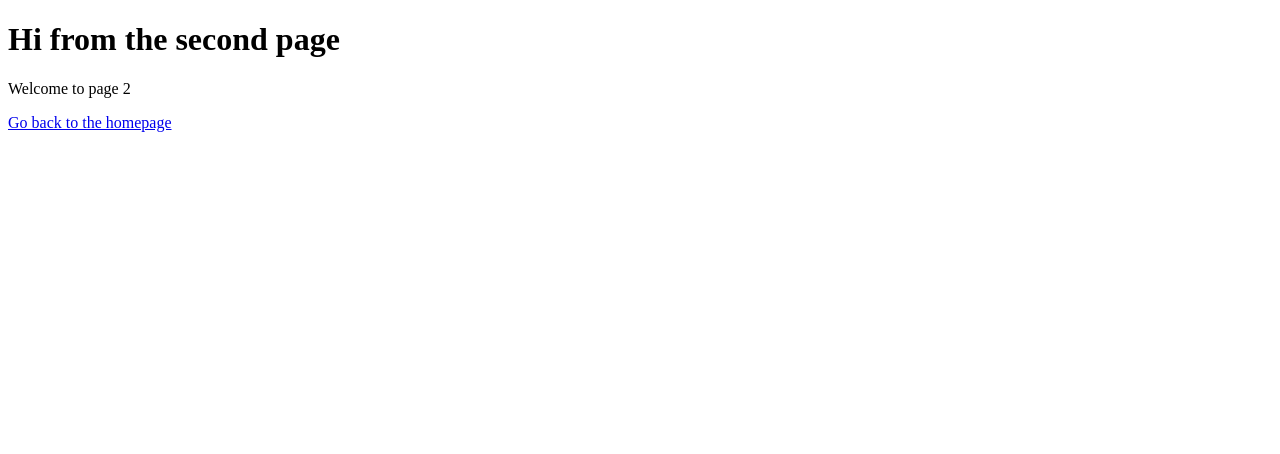
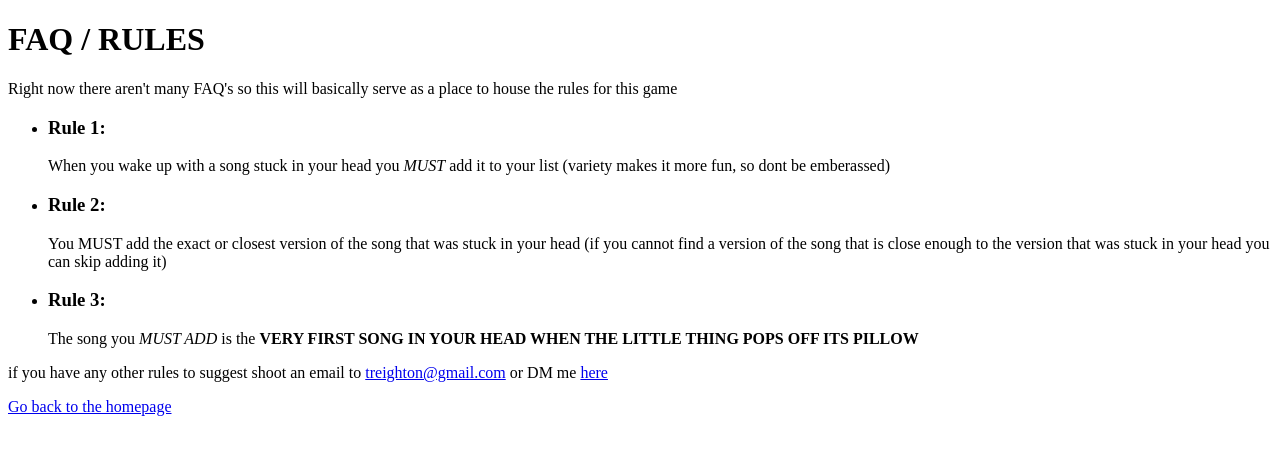
Before and after one commit to treighton/wheniwakeuplist, a Gatsby site: page /page-2 in a window 1280 px wide. Built offline with nearby package versions, Linux system fonts and the light colour scheme; Gatsby itself is replaced by a stand-in of ours.

Commit message:
in the meantime

```diff
--- a/gatsby-config.js
+++ b/gatsby-config.js
@@ -1,6 +1,8 @@
 module.exports = {
   siteMetadata: {
-    title: 'Gatsby Default Starter',
+    title: 'When I Wake Up',
+    description:
+      'A place for everyone to add playlists of songs that are stuck in their head when they wake up!',
   },
   plugins: ['gatsby-plugin-react-helmet'],
 }
--- a/src/components/header.js
+++ b/src/components/header.js
@@ -4,7 +4,7 @@ import Link from 'gatsby-link'
 const Header = ({ siteTitle }) => (
   <div
     style={{
-      background: 'rebeccapurple',
+      background: '#000000',
       marginBottom: '1.45rem',
     }}
   >
--- a/src/pages/page-2.js
+++ b/src/pages/page-2.js
@@ -3,8 +3,44 @@ import Link from 'gatsby-link'
 
 const SecondPage = () => (
   <div>
-    <h1>Hi from the second page</h1>
-    <p>Welcome to page 2</p>
+    <h1>FAQ / RULES</h1>
+    <p>
+      Right now there aren't many FAQ's so this will basically serve as a place
+      to house the rules for this game
+    </p>
+    <ul>
+      <li>
+        <h3>Rule 1:</h3>
+        <p>
+          When you wake up with a song stuck in your head you <em>MUST</em> add
+          it to your list (variety makes it more fun, so dont be emberassed)
+        </p>
+      </li>
+      <li>
+        <h3>Rule 2:</h3>
+        <p>
+          You MUST add the exact or closest version of the song that was stuck
+          in your head (if you cannot find a version of the song that is close
+          enough to the version that was stuck in your head you can skip adding
+          it)
+        </p>
+      </li>
+      <li>
+        <h3>Rule 3:</h3>
+        <p>
+          The song you <em>MUST ADD</em> is the{' '}
+          <strong>
+            VERY FIRST SONG IN YOUR HEAD WHEN THE LITTLE THING POPS OFF ITS
+            PILLOW
+          </strong>
+        </p>
+      </li>
+    </ul>
+    <p>
+      if you have any other rules to suggest shoot an email to{' '}
+      <a href="mailto:treighton@gmail.com">treighton@gmail.com</a> or DM me{' '}
+      <a href="https://www.instagram.com/treighton/">here</a>
+    </p>
     <Link to="/">Go back to the homepage</Link>
   </div>
 )
```
Also changed, not shown: src/pages/index.js (+37 -3 lines).
